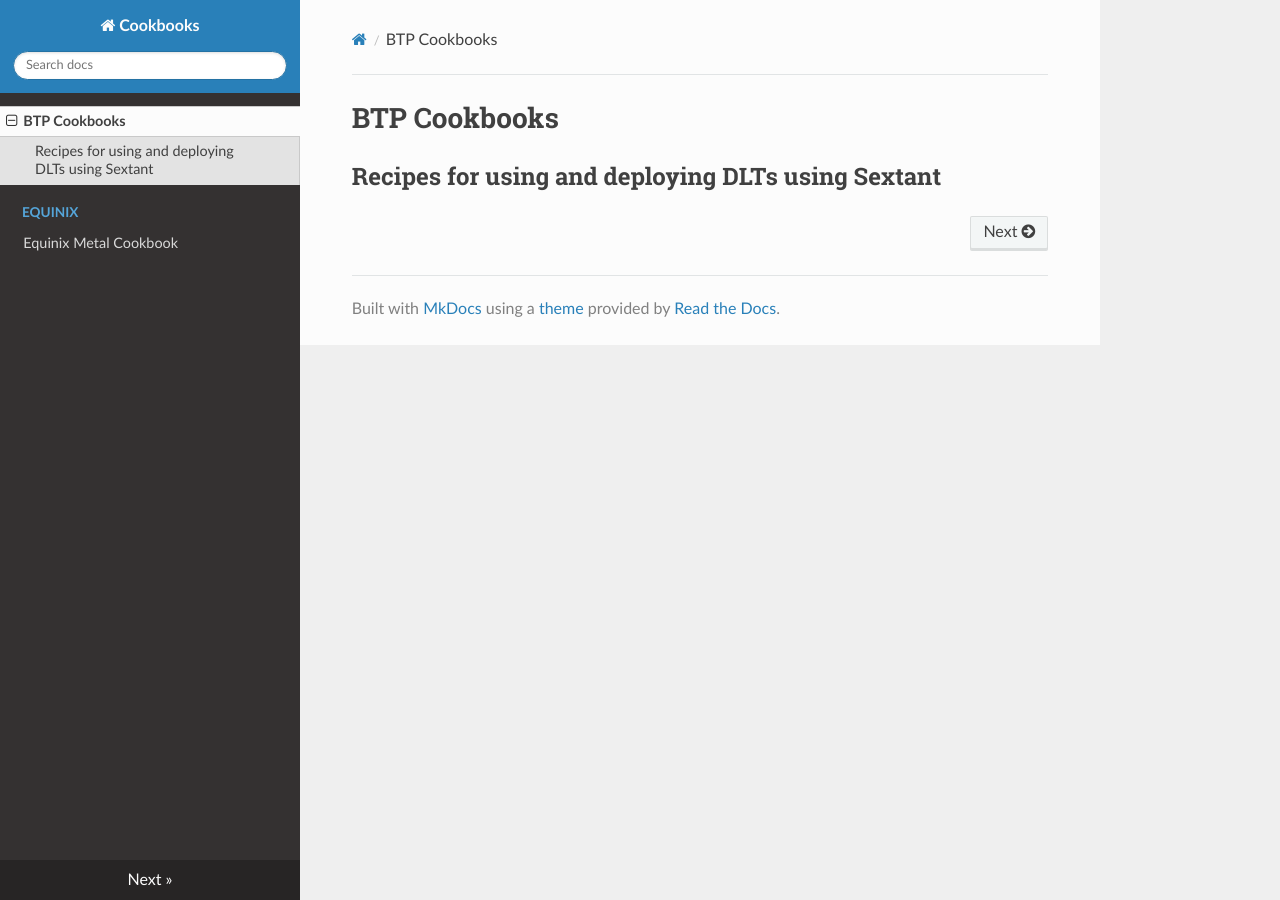
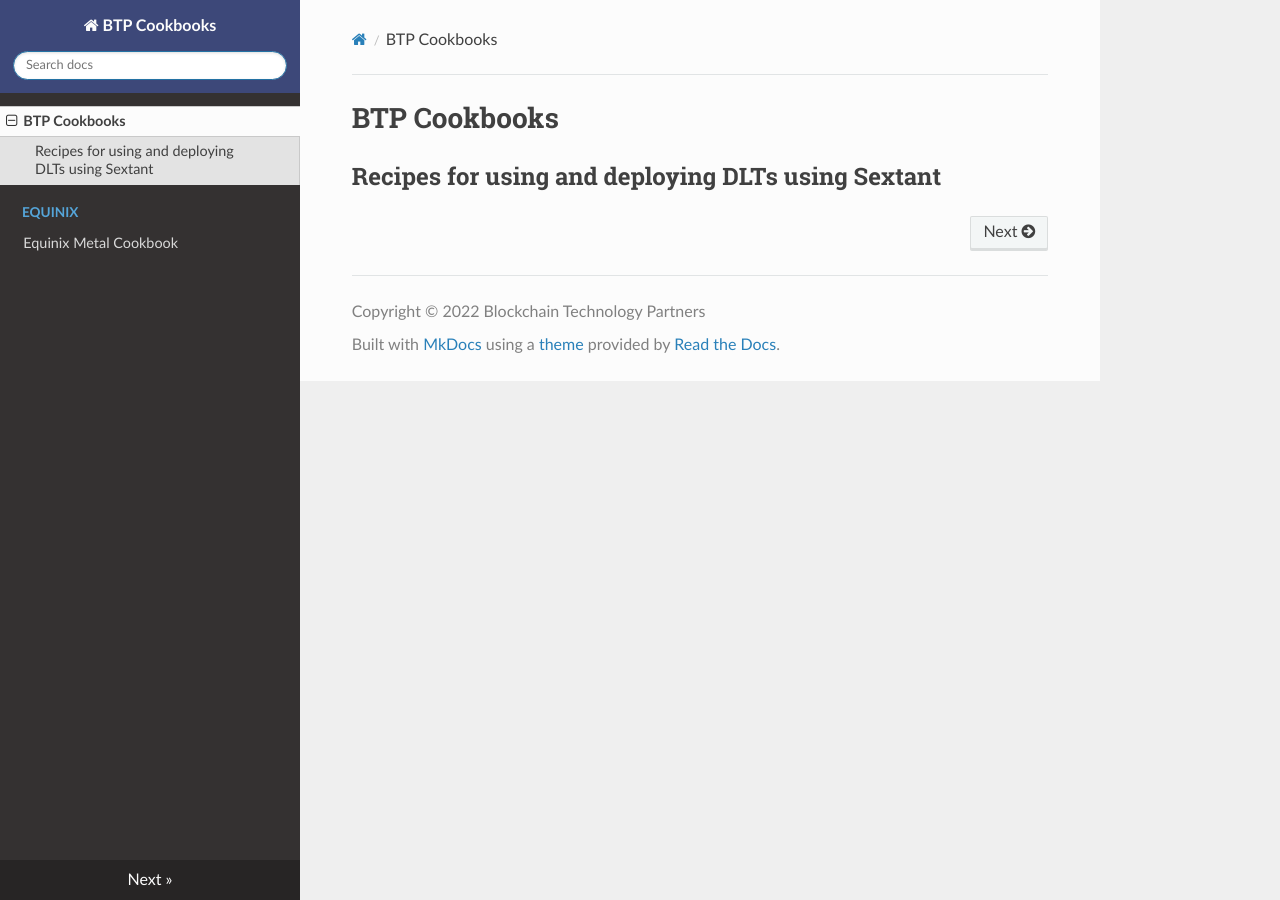
Before and after one commit to blockchaintp/cookbooks, an MkDocs documentation site: the page built from docs/index.md, in a window 1280 px wide. Built offline with MkDocs 1.6.1, drawn with Linux system fonts in a browser that asks for light colours; nearby versions of some CDN libraries.

Commit message:
feat(mkdocs): add btp style and markdown extensions
Signed-off-by: Alex Marshall <alex@blockchaintp.com>

```diff
--- /dev/null
+++ b/docs/extra.css
@@ -0,0 +1,9 @@
+.wy-side-nav-search {
+  background-color: #3D4879;
+}
+.wy-nav-top {
+  background-color: #3D4879;
+}
+.shadow {
+  box-shadow: 0 4px 8px 0 rgba(0, 0, 0, 0.2), 0 6px 20px 0 rgba(0, 0, 0, 0.20);
+}
--- a/mkdocs.yml
+++ b/mkdocs.yml
@@ -1,2 +1,9 @@
-site_name: Cookbooks
+site_name: BTP Cookbooks
 theme: readthedocs
+copyright: Copyright &copy; 2022 Blockchain Technology Partners
+extra_css: [extra.css]
+markdown_extensions:
+  - attr_list
+  - admonition
+  - toc:
+      permalink: true
```
